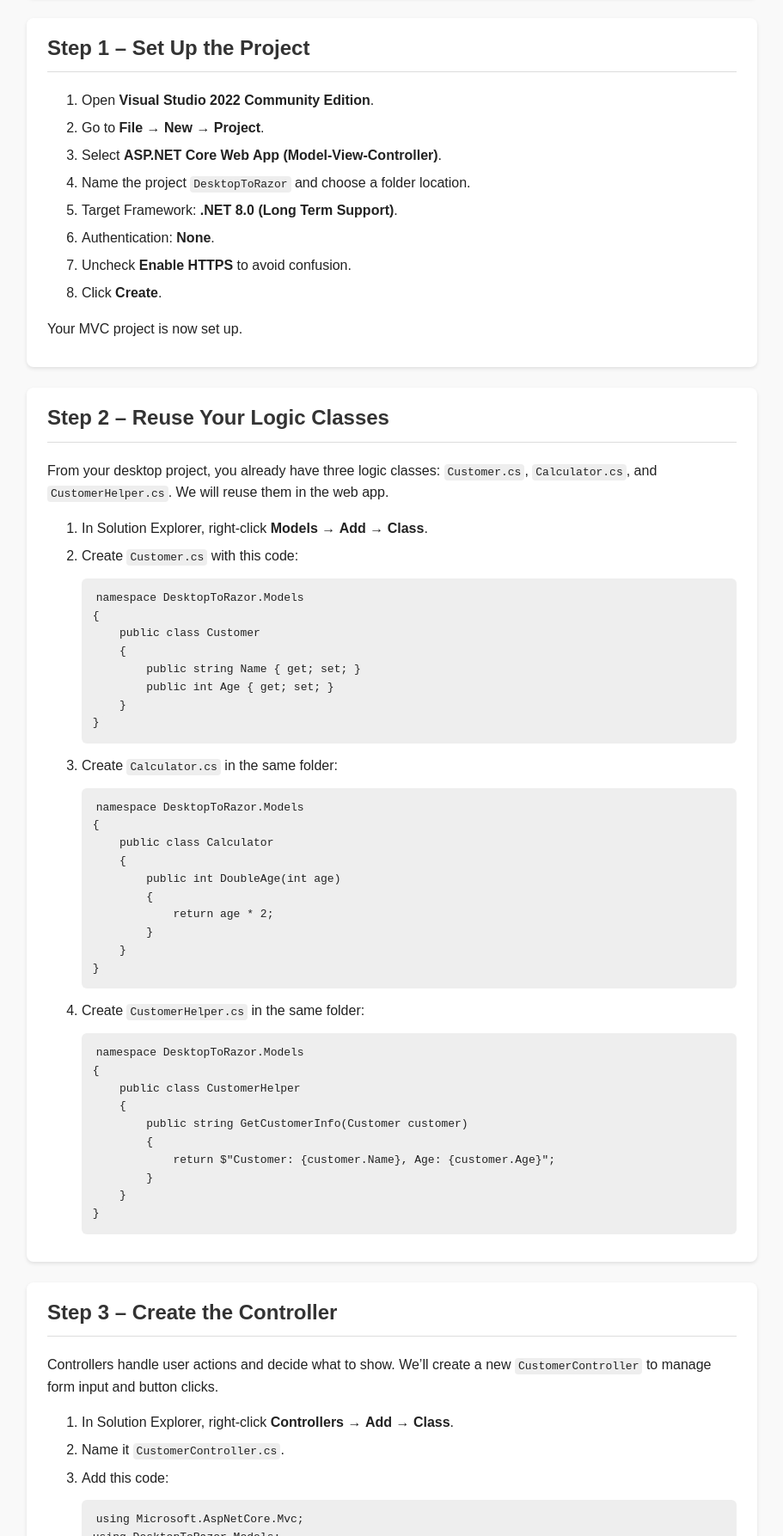
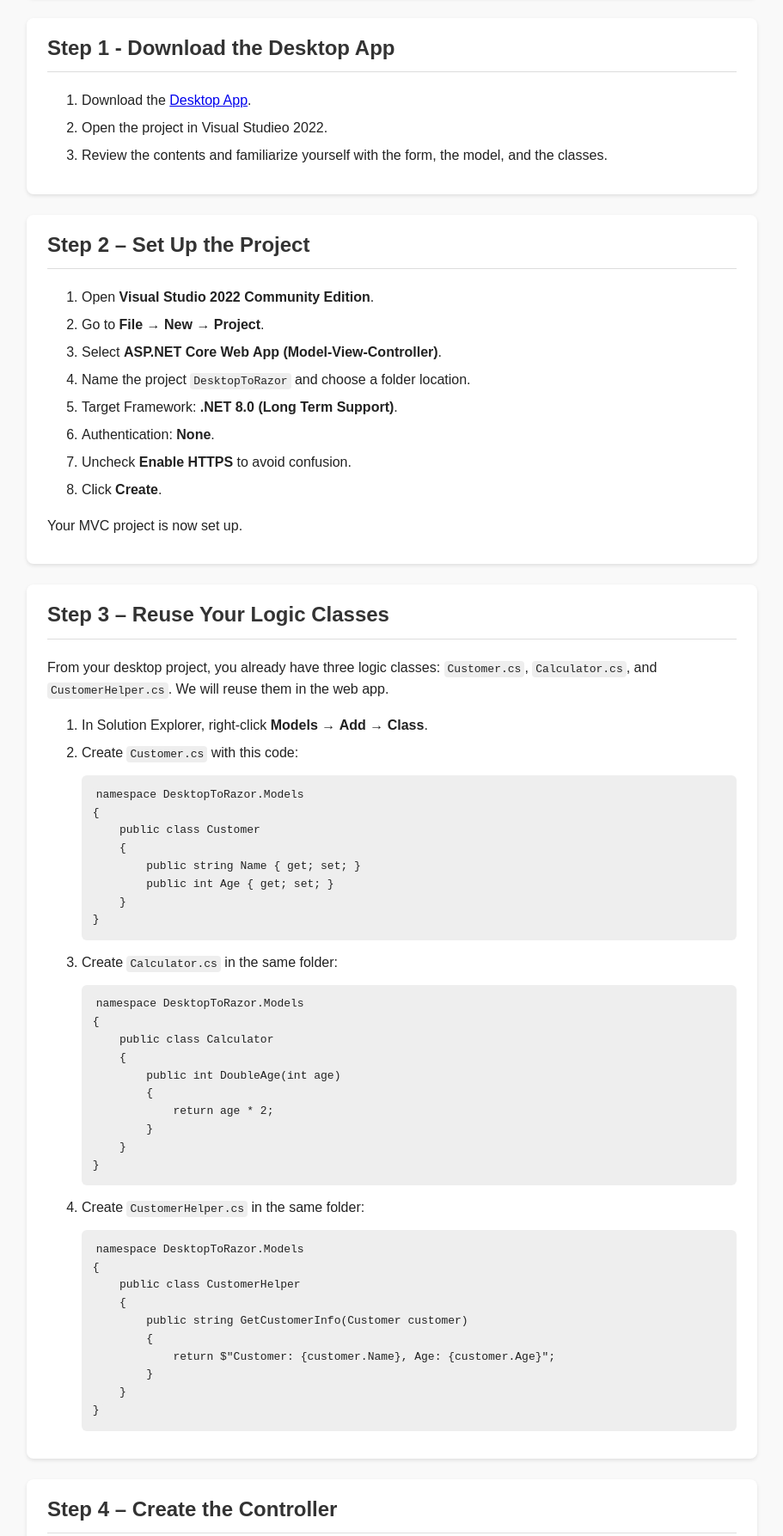
Before and after one commit to tawnyalee/DesktopToRazor, a plain HTML site: page index.html in a window 1280 px wide. Shown: the part 565-2352 px from the top of the page at 86% size, without its empty margins (184-1095 px from the left). Drawn offline with Linux system fonts and the light colour scheme.

Commit message:
Update index.html
Added a link to the sample DesktopApp. Updated the numbered steps.

```diff
--- a/index.html
+++ b/index.html
@@ -29,9 +29,16 @@
       By the end, you will have a working Razor MVC web app called <code>DesktopToRazor</code>.
     </p>
   </div>
-
   <div class="section">
-    <h2>Step 1 – Set Up the Project</h2>
+      <h2>Step 1 - Download the Desktop App</h2>
+      <ol>
+        <li>Download the <a href="MyDesktopApp.zip" target="_blank" alt="zipped project file">Desktop App</a>.</li>
+        <li>Open the project in Visual Studieo 2022.</li>
+        <li>Review the contents and familiarize yourself with the form, the model, and the classes.</li>
+      </ol>
+  </div>
+  <div class="section">
+    <h2>Step 2 – Set Up the Project</h2>
     <ol>
       <li>Open <strong>Visual Studio 2022 Community Edition</strong>.</li>
       <li>Go to <strong>File → New → Project</strong>.</li>
@@ -46,7 +53,7 @@
   </div>
 
   <div class="section">
-    <h2>Step 2 – Reuse Your Logic Classes</h2>
+    <h2>Step 3 – Reuse Your Logic Classes</h2>
     <p>From your desktop project, you already have three logic classes: <code>Customer.cs</code>, <code>Calculator.cs</code>, and <code>CustomerHelper.cs</code>. We will reuse them in the web app.</p>
     <ol>
       <li>In Solution Explorer, right-click <strong>Models</strong> → <strong>Add</strong> → <strong>Class</strong>.</li>
@@ -87,7 +94,7 @@
   </div>
 
   <div class="section">
-    <h2>Step 3 – Create the Controller</h2>
+    <h2>Step 4 – Create the Controller</h2>
     <p>Controllers handle user actions and decide what to show. We’ll create a new <code>CustomerController</code> to manage form input and button clicks.</p>
     <ol>
       <li>In Solution Explorer, right-click <strong>Controllers</strong> → <strong>Add</strong> → <strong>Class</strong>.</li>
@@ -133,7 +140,7 @@ namespace DesktopToRazor.Controllers
   </div>
 
   <div class="section">
-    <h2>Step 4 – Create the View</h2>
+    <h2>Step 5 – Create the View</h2>
     <p>The view is the HTML form where the user types in data. We’ll create <code>Index.cshtml</code> for our form.</p>
     <ol>
       <li>In Solution Explorer, right-click <strong>Views</strong> → <strong>Add → New Folder</strong>, name it <code>Customer</code>.</li>
@@ -173,7 +180,7 @@ namespace DesktopToRazor.Controllers
   </div>
 
   <div class="section">
-    <h2>Step 5 – Update the Program.cs Routing</h2>
+    <h2>Step 6 – Update the Program.cs Routing</h2>
     <p>By default, MVC apps point to <code>HomeController</code>. We want our app to open <code>CustomerController</code> instead.</p>
     <ol>
       <li>Open <code>Program.cs</code>.</li>
@@ -185,7 +192,7 @@ namespace DesktopToRazor.Controllers
   </div>
 
   <div class="section">
-    <h2>Step 6 – Run the Application</h2>
+    <h2>Step 7 – Run the Application</h2>
     <ol>
       <li>Press <strong>Ctrl + F5</strong> to start without debugging.</li>
       <li>Your browser will open to <code>http://localhost:5000</code>.</li>
```
